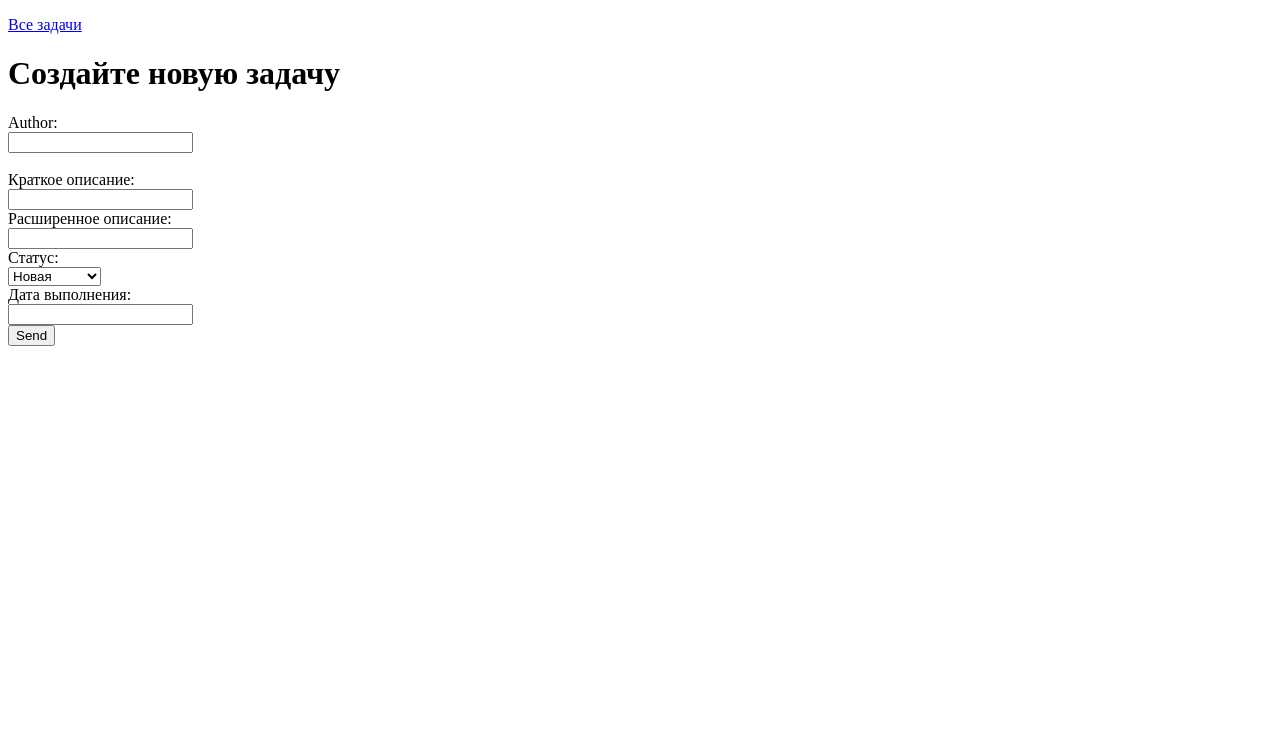
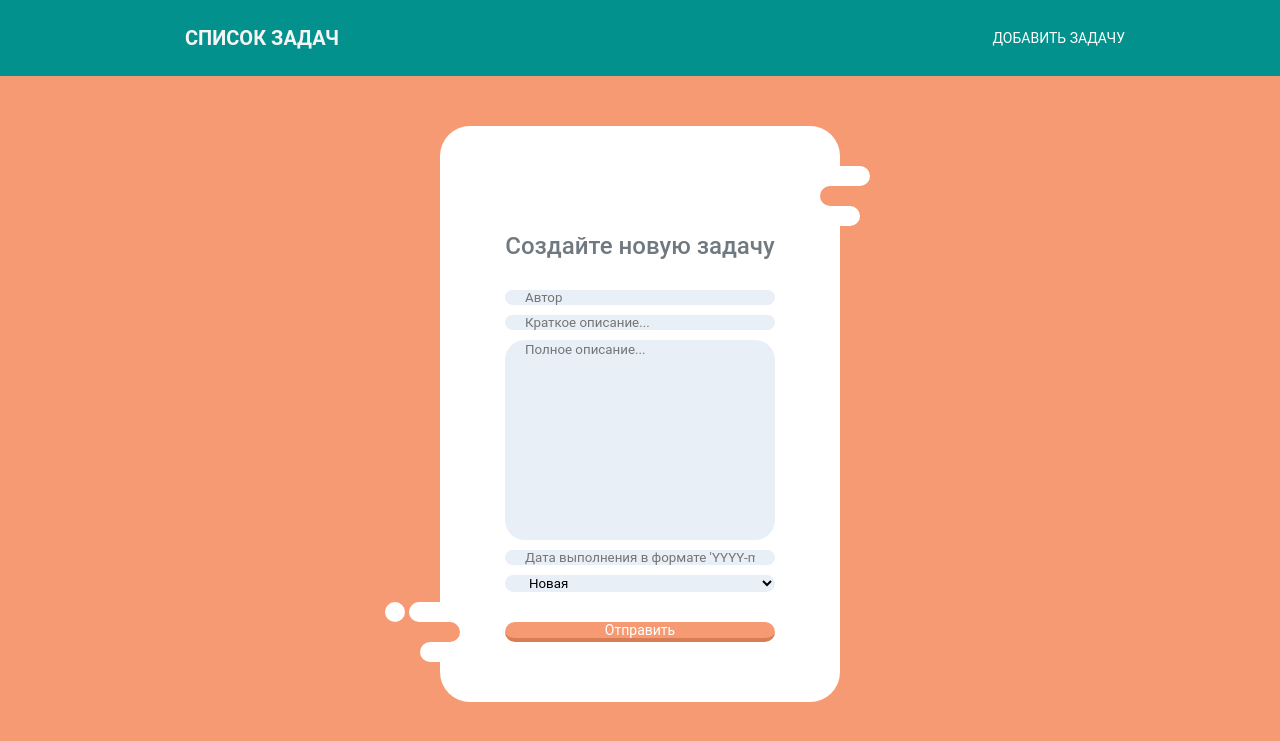
Before and after one commit to dmitriy-amelin/hw-45, a Django app: page /task/add/ in a window 1280 px wide. Shown: the top 741 px of the page. Run offline with Django 3.2, Linux system fonts and the light colour scheme; parts of the project's set-up code (start-up, migrations or seed data) failed here and were passed over.

Commit message:
Стилизованы все страницы

```diff
--- a/hw_45/to_do_list/static/css/style.css
+++ b/hw_45/to_do_list/static/css/style.css
@@ -1,10 +1,10 @@
 body{
 	margin: 0;
-	background-color: #ffffff;
 	color: #000000;
 	font-size: 16px;
-	font-family: Arial, Helvetica, sans-serif;
+    font-family: 'Roboto', sans-serif;
 	line-height: 1.3;
+    background: #f69a73;
 }
 
 .container{
@@ -15,7 +15,6 @@ body{
 
 .header{
 	background-color: #02918c;
-	padding: 35px 0;
 }
 
 .header-inner{
@@ -26,8 +25,8 @@ body{
 
 .logo{
 	display: inline-block;
-	font-size: 30px;
-	color: black;
+	font-size: 20px;
+	color: whitesmoke;
 	font-weight: bold;
 	text-decoration: none;
 	text-transform: uppercase;
@@ -64,7 +63,7 @@ body{
 .main-block ul li {
   cursor: pointer;
   position: relative;
-  padding: 12px 8px 12px 40px;
+  padding: 12px 12px 12px 12px;
   background: #eee;
   font-size: 18px;
   transition: 0.2s;
@@ -100,13 +99,95 @@ body{
   color:#225384;
 }
 
+* {
+   box-sizing: border-box;
+}
 
-input {
-  margin: 0;
-  border: none;
-  border-radius: 0;
-  width: 75%;
-  padding: 10px;
-  float: left;
-  font-size: 16px;
+.decor {
+   position: relative;
+   max-width: 400px;
+   margin: 50px auto 0;
+   background: white;
+   border-radius: 30px;
 }
+.left-decoration, .right-decoration {
+   content: "";
+   position: absolute;
+   width: 50px;
+   height: 20px;
+   background: #f69a73;
+   border-radius: 20px;
+}
+.left-decoration {
+   bottom: 60px;
+   left: -30px;
+}
+.right-decoration {
+   top: 60px;
+   right: -30px;
+}
+.left-decoration:before, .left-decoration:after, .right-decoration:before, .right-decoration:after {
+   content: "";
+   position: absolute;
+   width: 50px;
+   height: 20px;
+   border-radius: 30px;
+   background: white;
+}
+.left-decoration:before {
+    top: -20px;
+    left: -1px;
+}
+.left-decoration:after {
+   top: 20px;
+   left: 10px;
+}
+.right-decoration:before {
+   top: -20px;
+   right: 0;
+}
+.right-decoration:after {
+   top: 20px;
+   right: 10px;
+}
+.circle {
+   position: absolute;
+   bottom: 80px;
+   left: -55px;
+   width: 20px;
+   height: 20px;
+   border-radius: 50%;
+   background: white;
+}
+.inner {
+    padding: 50px;
+    line-height: 40px;
+}
+.inner input, .inner textarea, .inner select {
+   display: block;
+   width: 100%;
+   padding: 0 20px;
+   margin-bottom: 10px;
+   background: #E9EFF6;
+   border-width: 0;
+   border-radius: 20px;
+   font-family: 'Roboto', sans-serif;
+}
+.inner input[type="submit"] {
+    margin-top: 30px;
+    background: #f69a73;
+    border-bottom: 4px solid #d87d56;
+    color: white;
+    font-size: 14px;
+}
+.inner textarea {
+    resize: none;
+    line-height: 20px;
+    height: 200px
+}
+.inner h3 {
+    margin-top: 0;
+    font-weight: 500;
+    font-size: 24px;
+    color: #707981;
+}
--- a/hw_45/to_do_list/templates/task_create.html
+++ b/hw_45/to_do_list/templates/task_create.html
@@ -1,37 +1,23 @@
-<!doctype html>
-<html lang="en">
-<head>
-    <meta charset="UTF-8">
-    <meta name="viewport"
-          content="width=device-width, user-scalable=no, initial-scale=1.0, maximum-scale=1.0, minimum-scale=1.0">
-    <meta http-equiv="X-UA-Compatible" content="ie=edge">
-    <title>Новая задача</title>
-</head>
-<body>
-    <p><a href="{% url "task-list" %}">Все задачи</a></p>
-    <h1>Создайте новую задачу</h1>
-    <form action="/task/add/" method="post">
+{% extends 'base.html' %}
+
+{% block title %}Список задач{% endblock title %}
+
+{% block content %}
+
+    <form class="decor" action="{% url "task-add" %}" method="post">
         {% csrf_token %}
-        <label>Author:</label><br/>
-        <input type="text" name="author"/><br/>
-        <br/>
-        <label>Краткое описание:</label><br/>
-        <input type="text" name="description"/><br/>
-        <label>Расширенное описание:</label><br/>
-        <input type="text" name="full_description"/><br/>
-        <label>Статус:</label><br/>
+            <h3>Создайте новую задачу</h3>
+            <input type="text" name="author" placeholder="Автор">
+            <input type="text" name="description" placeholder="Краткое описание...">
+            <textarea name="full_description" placeholder="Полное описание..." rows="3"></textarea>
+            <input type="text" name="date_of_completion" placeholder="Дата выполнения в формате 'YYYY-mm-dd'">
+            <select name="status">
+                 {% for s_eng, s_ru in choices %}
+                <option value="{{ s_eng }}">{{ s_ru }}</option>
+                 {% endfor %}
+             </select>
 
-        <select name="status">
-             {% for s_eng, s_ru in choices %}
-            <option value="{{ s_eng }}">{{ s_ru }}</option>
-             {% endfor %}
-         </select>
-        <br/>
+            <input type="submit" value="Отправить">
+    </form>
 
-        <label>Дата выполнения:</label><br/>
-        <input type="text" name="date_of_completion"/><br/>
-
-        <input type="submit" value="Send"/>
-
-</body>
-</html>
+{% endblock content %}
--- a/hw_45/to_do_list/views.py
+++ b/hw_45/to_do_list/views.py
@@ -19,12 +19,14 @@ def task_create_view(request):
         return render(request, 'task_create.html', {"choices": status_choices})
     elif request.method == 'POST':
         description = request.POST.get("description")
+        full_description = request.POST.get("full_description")
         status = request.POST.get("status")
         author = request.POST.get("author")
         date_of_completion = request.POST.get("date_of_completion")
 
         task = ToDoList.objects.create(
             description=description,
+            full_description=full_description,
             status=status,
             author=author,
             date_of_completion=date_of_completion
```
Also changed, not shown: hw_45/to_do_list/templates/index.html (+11 -30 lines), hw_45/to_do_list/templates/task_view.html (+6 -13 lines).
